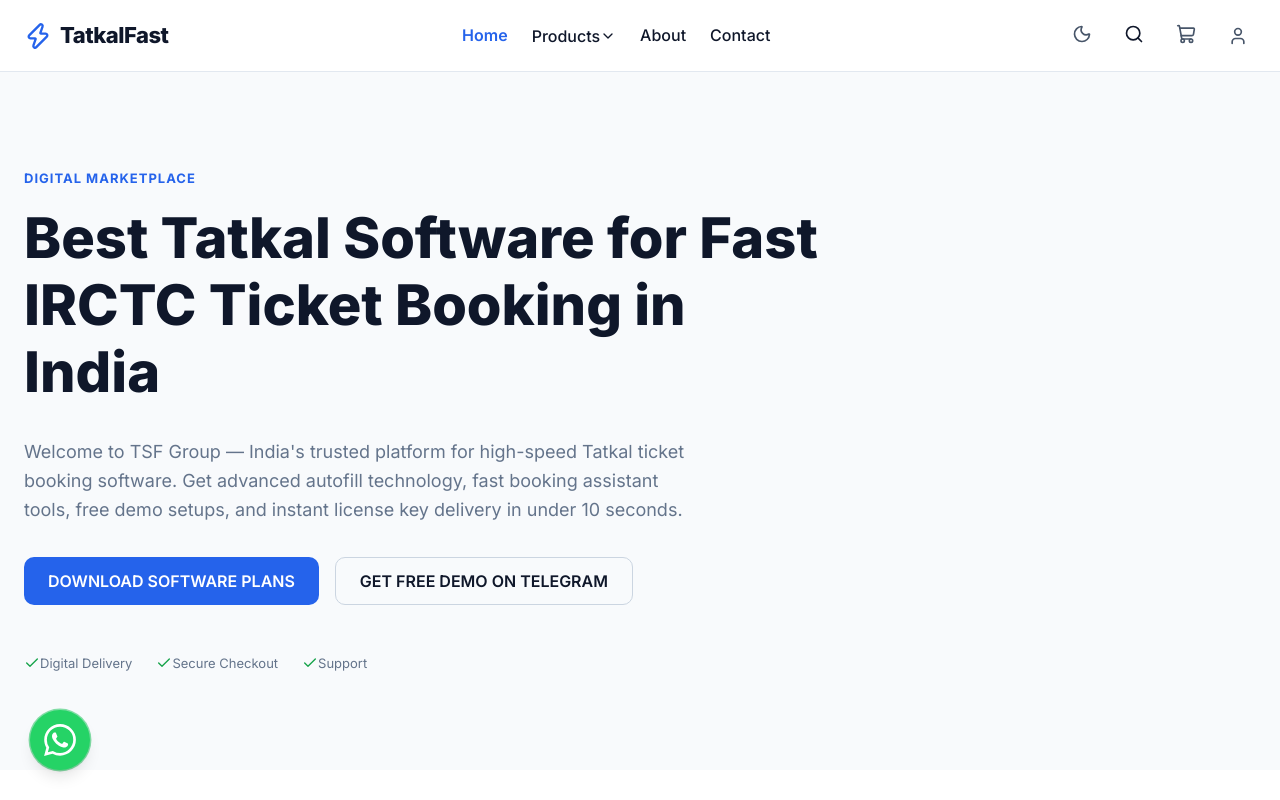
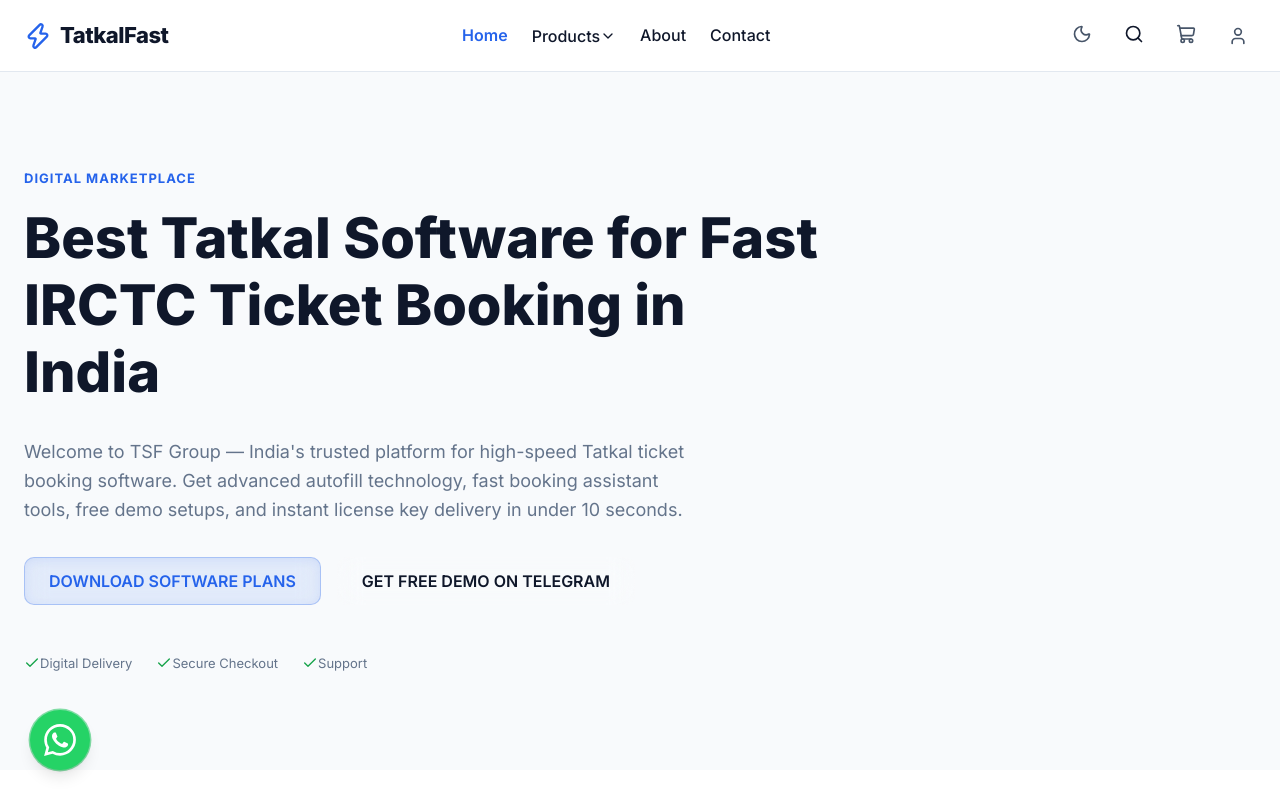
Before and after one commit to tatkalgurubalaram/tatkalguru, a React (Vite) app: page / in a window 1280 px wide. Shown: the top 800 px of the page. Built offline with nearby package versions, Linux system fonts and the light colour scheme; no server answers; the HTML template or start-up script is replaced by a standard one.

Commit message:
Add glass design for Hero buttons

```diff
--- a/src/components/home/HeroSection.tsx
+++ b/src/components/home/HeroSection.tsx
@@ -33,10 +33,10 @@
 
             <div className="flex gap-4" style={{ flexWrap: 'wrap', width: '100%' }}>
               <Link to="/products" style={{ textDecoration: 'none' }}>
-                <Button variant="primary">DOWNLOAD SOFTWARE PLANS</Button>
+                <Button variant="glass">DOWNLOAD SOFTWARE PLANS</Button>
               </Link>
               <Link to="/contact" style={{ textDecoration: 'none' }}>
-                <Button variant="secondary">GET FREE DEMO ON TELEGRAM</Button>
+                <Button variant="glass-secondary">GET FREE DEMO ON TELEGRAM</Button>
               </Link>
             </div>
 
--- a/src/components/ui/Button.tsx
+++ b/src/components/ui/Button.tsx
@@ -2,7 +2,7 @@
 import { motion } from 'framer-motion';
 import type { HTMLMotionProps } from 'framer-motion';
 
-export type ButtonVariant = 'primary' | 'secondary' | 'dark' | 'danger' | 'ghost' | 'outline';
+export type ButtonVariant = 'primary' | 'secondary' | 'dark' | 'danger' | 'ghost' | 'outline' | 'glass' | 'glass-secondary';
 
 export interface ButtonProps extends React.ButtonHTMLAttributes<HTMLButtonElement> {
   variant?: ButtonVariant;
--- a/src/index.css
+++ b/src/index.css
@@ -239,6 +239,45 @@
 
 .btn-ghost:hover:not(:disabled) {
   background-color: var(--color-bg);
+}
+
+.btn-glass {
+  background-color: rgba(37, 99, 235, 0.1);
+  backdrop-filter: blur(12px);
+  -webkit-backdrop-filter: blur(12px);
+  color: var(--color-primary);
+  border: 1px solid rgba(37, 99, 235, 0.3);
+  box-shadow: inset 0 2px 10px rgba(37, 99, 235, 0.1);
+}
+
+.btn-glass:hover:not(:disabled) {
+  background-color: rgba(37, 99, 235, 0.2);
+  border: 1px solid rgba(37, 99, 235, 0.6);
+  box-shadow: inset 0 2px 15px rgba(37, 99, 235, 0.3), 0 0 15px rgba(37, 99, 235, 0.2);
+}
+
+.btn-glass-secondary {
+  background-color: rgba(255, 255, 255, 0.03);
+  backdrop-filter: blur(12px);
+  -webkit-backdrop-filter: blur(12px);
+  color: var(--text-heading);
+  border: 1px solid rgba(255, 255, 255, 0.1);
+  box-shadow: inset 0 2px 10px rgba(255, 255, 255, 0.02);
+}
+
+html[data-theme="light"] .btn-glass-secondary {
+  background-color: rgba(0, 0, 0, 0.03);
+  border: 1px solid rgba(0, 0, 0, 0.1);
+}
+
+.btn-glass-secondary:hover:not(:disabled) {
+  background-color: rgba(255, 255, 255, 0.08);
+  border: 1px solid rgba(255, 255, 255, 0.2);
+}
+
+html[data-theme="light"] .btn-glass-secondary:hover:not(:disabled) {
+  background-color: rgba(0, 0, 0, 0.06);
+  border: 1px solid rgba(0, 0, 0, 0.2);
 }
 
 /* Inputs */
```
